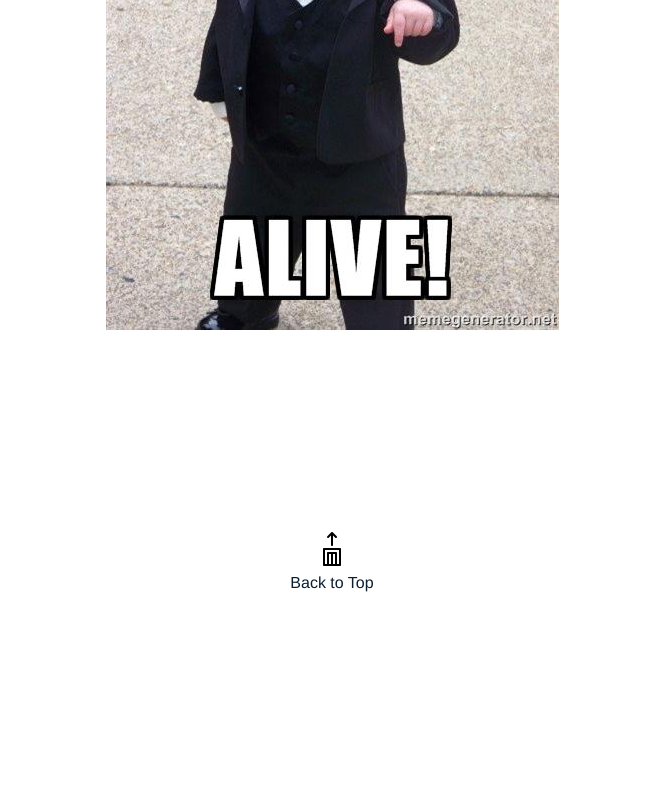
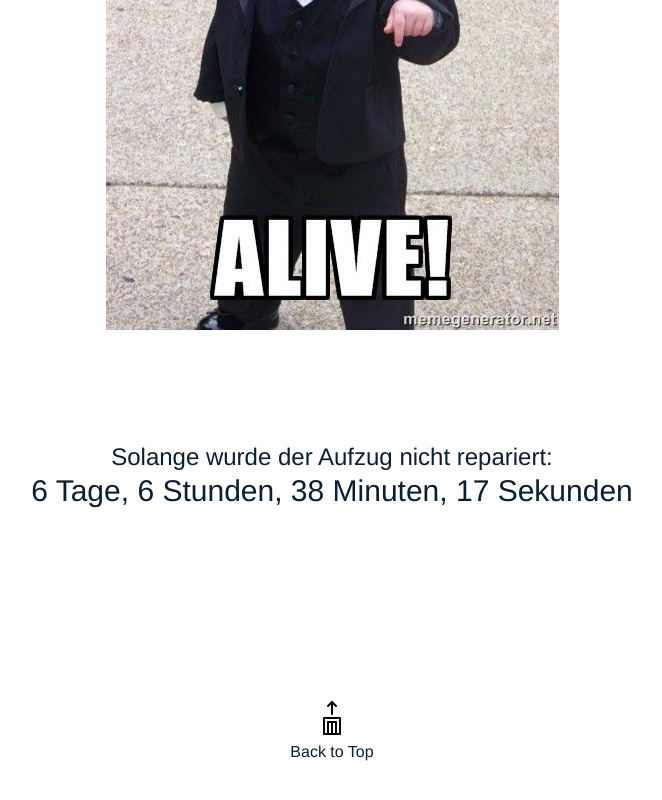
Before and after one commit to dfederschmidt/DHBW-Elevator-Status-Homepage, a plain HTML site: page index.html in a window 1280 px wide. Shown: the part 7013-7813 px from the top of the page, without its empty margins (308-970 px from the left). Before the commit the page ends 7652 px from the top, so only its background shows below. Drawn offline with Linux system fonts and the light colour scheme.

Commit message:
Added simple timer

```diff
--- a/css/styles.css
+++ b/css/styles.css
@@ -97,3 +97,11 @@ iframe {
     text-decoration: none;
     color: #0C1F31;
 }
+
+#countdown {
+  font-size: 30px;
+}
+.countdown-dialog {
+  margin-top: 100px;
+  margin-bottom: 0px;
+}
--- a/index.html
+++ b/index.html
@@ -46,6 +46,36 @@
         <div class="down-arrow">&#x25BC;</div>
         <p><img src="img/aufzug9.jpg" alt=""></p>
 
+
+        <script>
+        var start = new Date('11/5/2015 10:1 AM');
+
+            var _second = 1000;
+            var _minute = _second * 60;
+            var _hour = _minute * 60;
+            var _day = _hour * 24;
+            var timer;
+
+            function showProgress() {
+                var now = new Date();
+                var distance =  now - start;
+
+                var days = Math.floor(distance / _day);
+                var hours = Math.floor((distance % _day) / _hour);
+                var minutes = Math.floor((distance % _hour) / _minute);
+                var seconds = Math.floor((distance % _minute) / _second);
+
+                document.getElementById('countdown').innerHTML = days + ' Tage, ';
+                document.getElementById('countdown').innerHTML += hours + ' Stunden, ';
+                document.getElementById('countdown').innerHTML += minutes + ' Minuten, ';
+                document.getElementById('countdown').innerHTML += seconds + ' Sekunden';
+            }
+
+            timer = setInterval(showProgress, 1000);
+        </script>
+                <p class="countdown-dialog"> Solange wurde der Aufzug nicht repariert: </p>
+                <p><div id="countdown"></div> </p>
+
         <div class="footer">
             <div class="do-the-thing">
                 <div class="elevator">
@@ -57,8 +87,6 @@
                 </div>
             </div>
         </div>
-
-
 
         <script>
 
```
